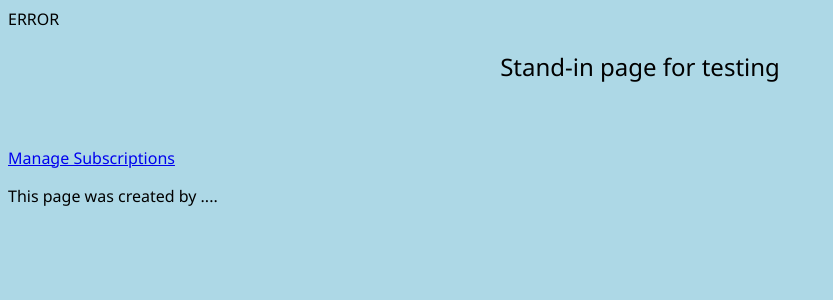
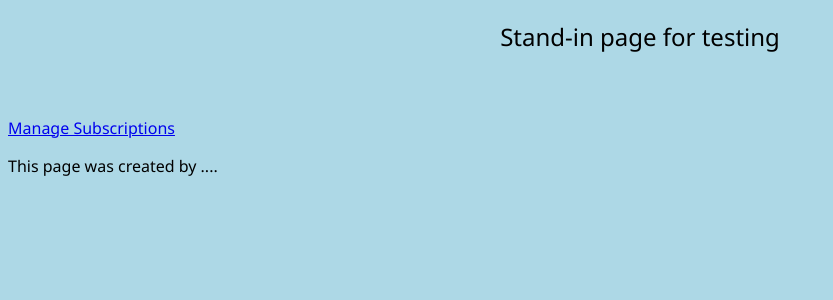
Before and after one commit to jm-fowler/CTI110Group, a PHP site: page /user_page.php in a window 1280 px wide. Shown: the top 300 px of the page, without its empty margins (0-833 px from the left). Run offline with PHP 8.4, Linux system fonts and the light colour scheme; the visitor is signed in with stand-in values (Sample User, id 1); data that the repository does not hold is empty.

Commit message:
Add files via upload

```diff
--- a/user_page.php
+++ b/user_page.php
@@ -33,7 +33,7 @@
         $sql = "SELECT order_id, subscription_id, end_date, active FROM orders WHERE user_id = '$user_id' ORDER BY end_date DESC LIMIT 1;";
         $result = mysqli_query($conn, $sql);
 
-        if (mysqli_num_rows($result) > 0){
+
             $row = mysqli_fetch_array($result);
             $order_id = $row[0];
             $subscription_id = $row[1];
@@ -70,21 +70,19 @@
             $first_name = $row[1];
             $email = $row[2];
             $phone_num = $row[3];
-        }else {
-            $error = 1;
-        }
+
     ?>
     <body>
         <?php
 
-            if ($error == 0){
+
                 echo "<p>$first_name</p>";
                 echo "<p>$last_name</p>";
                 echo "<p>$email</p>";
                 echo "<p>$phone_num</p>";
-            }elseif ($error == 1){
-                echo "ERROR";
-            }
+
+
+
 
         ?>
 
```
